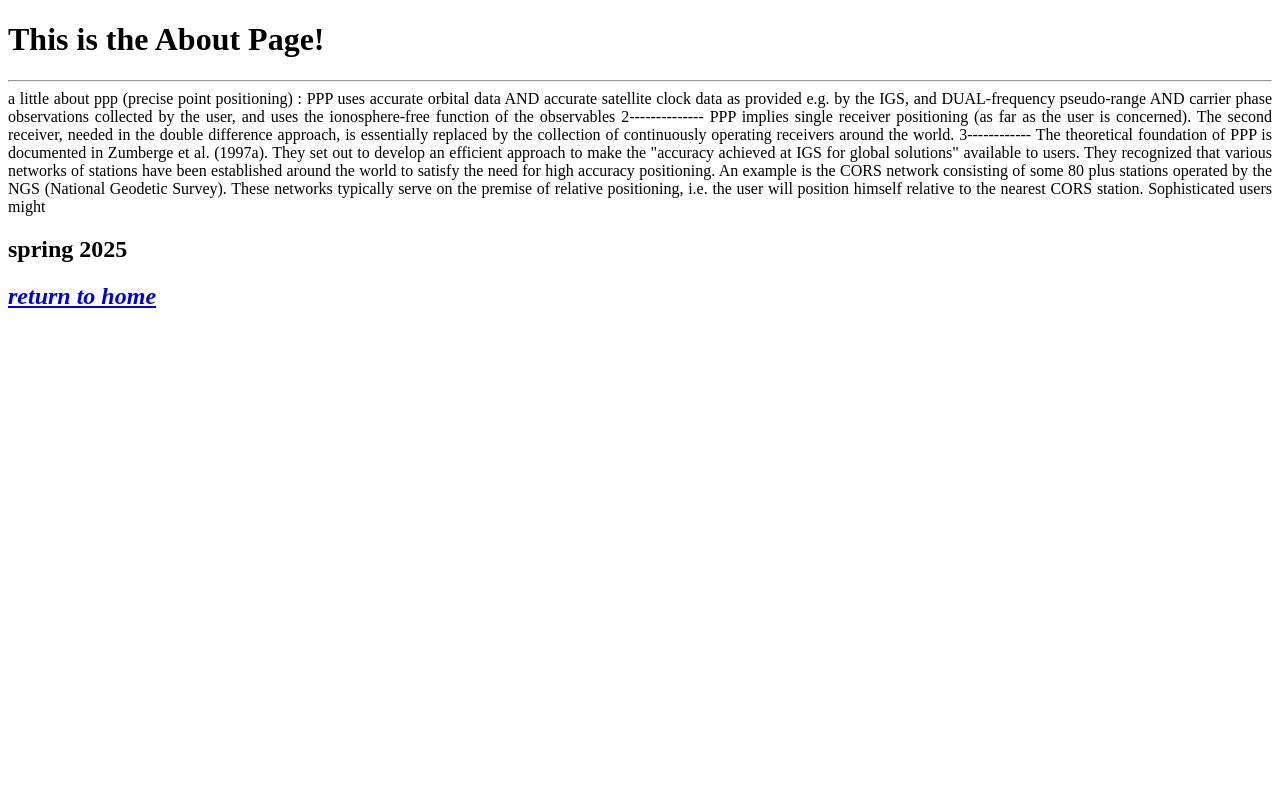
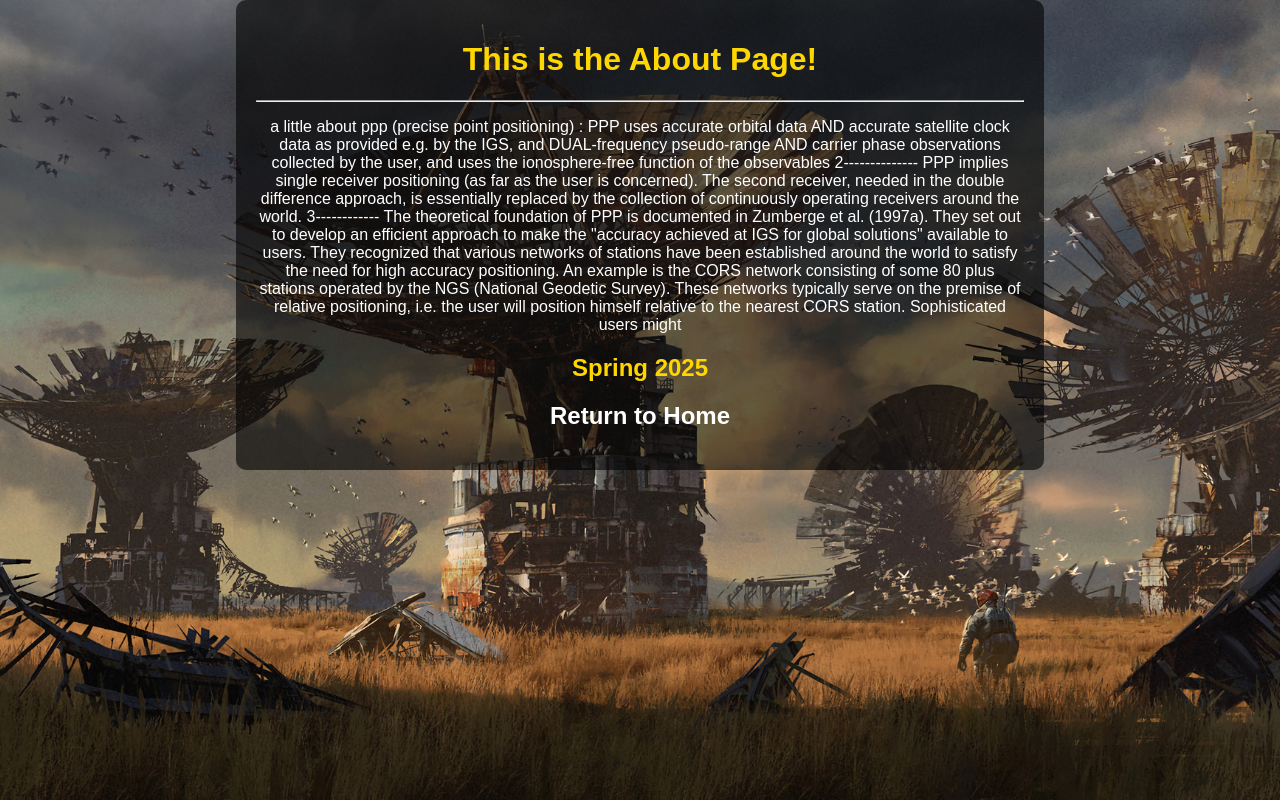
Before and after one commit to Mmdbeg/precise_point_pos, a Flask app: page /about in a window 1280 px wide. Run offline with Flask 3, Linux system fonts and the light colour scheme.

Commit message:
html design added

```diff
--- a/templates/about.html
+++ b/templates/about.html
@@ -1,18 +1,51 @@
 <!DOCTYPE html>
-<html>
+<html lang="en">
 <head>
+    <meta charset="UTF-8">
+    <meta name="viewport" content="width=device-width, initial-scale=1.0">
+    <title>About Page</title>
     <style>
-    div {
-        text-align: justify;
-        text-justify: inter-word;
-      }</style>
-    <title>About Page</title>
+        body {
+            background-image: url("{{ url_for('static', filename='images/about_page.png') }}");
+            background-size: cover;
+            background-position: center;
+            height: 100vh;
+            margin: 0;
+            font-family: Arial, sans-serif;
+            color: white; /* Light text for better contrast */
+            text-align: center;
+        }
 
+        .content {
+            width: 60%;
+            margin: auto;
+            background: rgba(0, 0, 0, 0.6); /* Dark semi-transparent box */
+            padding: 20px;
+            border-radius: 10px;
+        }
+
+        h1, h2 {
+            color: #FFD700; /* Gold text */
+        }
+
+        a {
+            color: rgb(255, 255, 255); /* "Return to home" link in black */
+            text-decoration: none;
+            font-weight: bold;
+        }
+
+        a:hover {
+            text-decoration: underline;
+        }
+    </style>
 </head>
 <body>
-    <h1>This is the About Page!</h1><hr>
-    <div>{{ content }}</div>
-    <h2>spring 2025</h2>
-    <h2><a href="/"><em>return to home</em></a></h2>
+    <div class="content">
+        <h1>This is the About Page!</h1>
+        <hr>
+        <p>{{ content }}</p>
+        <h2>Spring 2025</h2>
+        <h2><a href="/">Return to Home</a></h2>
+    </div>
 </body>
 </html>
```
Also changed, not shown: templates/home.html (+94 -10 lines), static/images/about_page.png (added), static/images/wall_paper.jpg (added).
